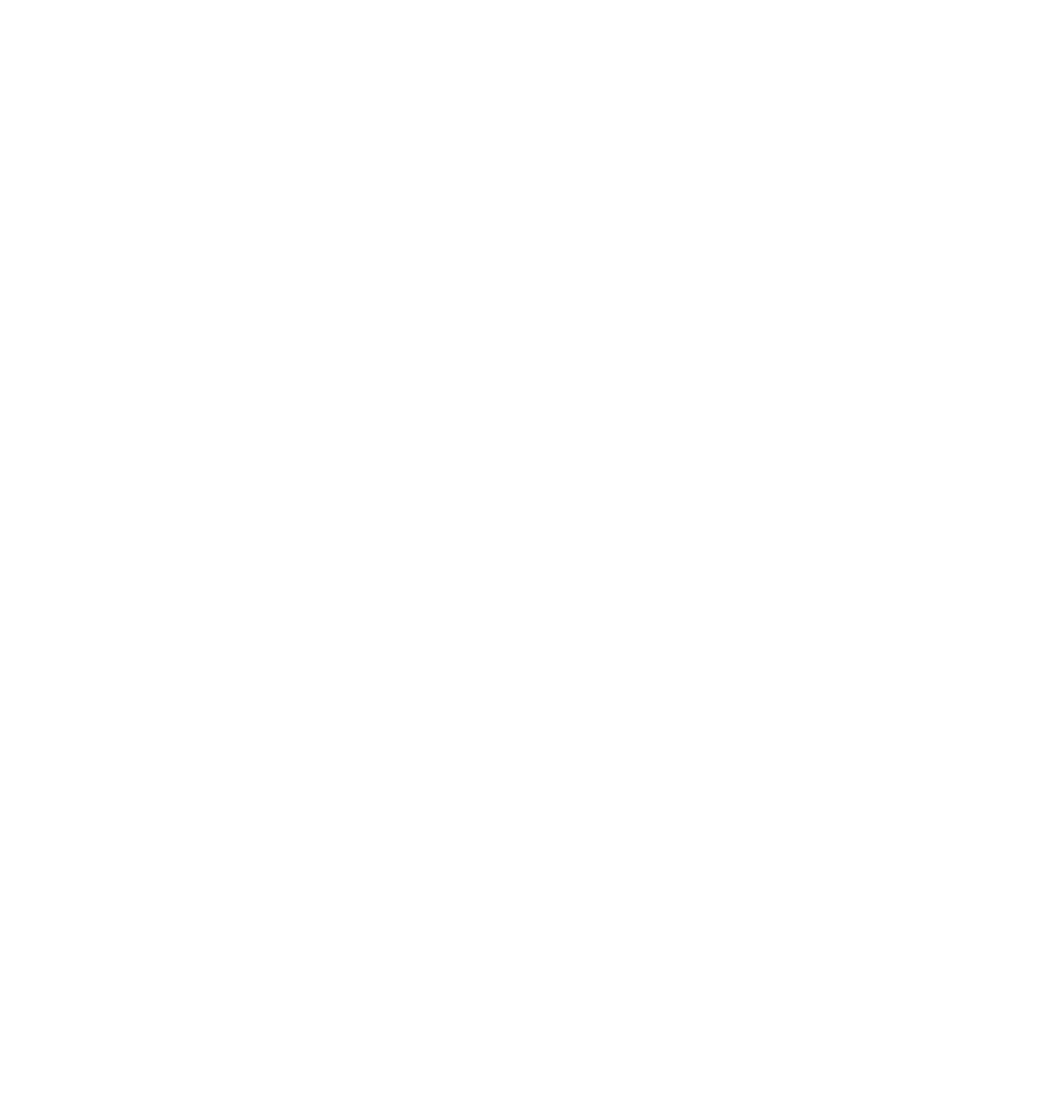
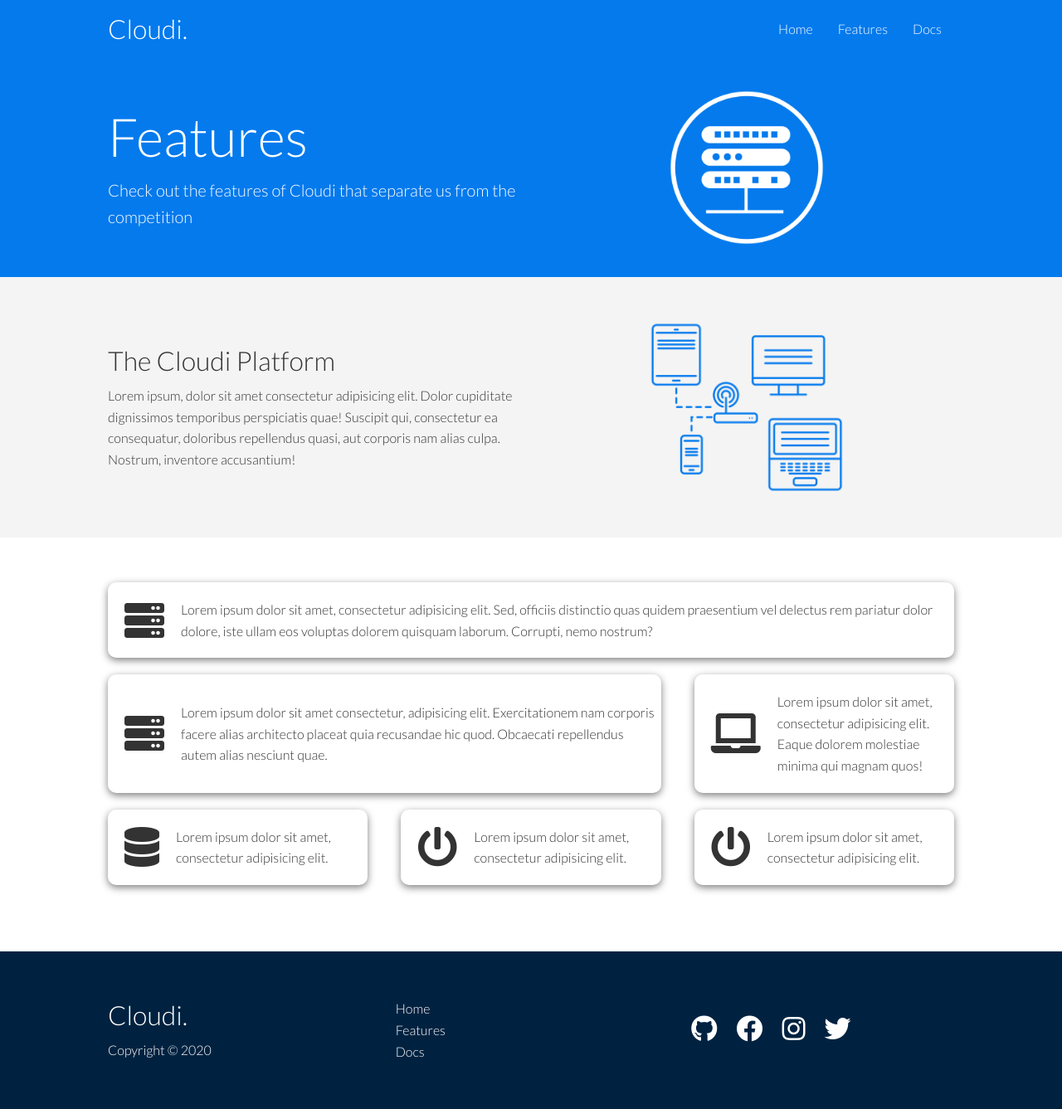
Before and after one commit to andrewphm/cloudi, a plain HTML site: page features.html in a window 1280 px wide. Shown: the whole page at 83% size. Before the commit the page ends 800 px from the top, so only its background shows below. Drawn offline with Linux system fonts and the light colour scheme.

Commit message:
Finish features page

```diff
--- a/css/style.css
+++ b/css/style.css
@@ -232,7 +232,36 @@ img {
 }
 
 
-/*      Footer      */
+/*    Features     */
+.features-head img {
+    width: 200px;
+    justify-self: center;
+}
+
+.sub-head img {
+    width: 250px;
+    justify-self: center;
+}
+
+.features-main .card > i {
+    margin: auto 20px;
+}
+
+.features-main .grid {
+    grid-template-columns: repeat(3, 1fr);
+    padding: 30px;
+}
+
+.features-main .grid >*:first-child {
+    grid-column: 1 / span 3;
+}
+
+.features-main .grid >*:nth-child(2) {
+    grid-column: 1 / span 2;
+}
+
+
+/*      Footer     */
 
 footer {
     margin-top: 50px;
@@ -249,3 +278,58 @@ footer nav a {
 footer nav a i {
     color: white;
 }
+
+.footer .social a {
+    margin: 0 10px;
+}
+
+
+/* Tablets and under */
+@media (max-width: 768px) {
+    .grid,
+    .showcase .grid,
+    .stats .grid,
+    .cli .grid,
+    .cloud .grid {
+        grid-template-columns: 1fr;
+    }
+
+    .showcase {
+        height: auto;
+    }
+
+    .showcase-text {
+        text-align: center;
+        margin-top: 40px;
+    }
+
+    .showcase-form {
+        justify-self: center;
+        margin: auto;
+    }
+
+    .cli img {
+        grid-column: 1;
+    }
+
+    .cli .grid {
+        text-align: center;
+    }
+
+}
+
+/*       Mobile        */
+@media (max-width: 500px) {
+    .navbar {
+        height: 110px;
+    }
+
+    .navbar .flex {
+        flex-direction: column;
+    }
+
+    .navbar ul {
+        padding: 10px;
+        background-color: rgba(0, 0, 0, 0.1);
+    }
+}
--- a/features.html
+++ b/features.html
@@ -0,0 +1,113 @@
+<!DOCTYPE html>
+<html lang="en">
+<head>
+    <meta charset="UTF-8">
+    <meta http-equiv="X-UA-Compatible" content="IE=edge">
+    <meta name="viewport" content="width=device-width, initial-scale=1.0">
+
+    <link rel="stylesheet" href="https://cdnjs.cloudflare.com/ajax/libs/font-awesome/5.15.3/css/all.min.css" integrity="sha512-iBBXm8fW90+nuLcSKlbmrPcLa0OT92xO1BIsZ+ywDWZCvqsWgccV3gFoRBv0z+8dLJgyAHIhR35VZc2oM/gI1w==" crossorigin="anonymous" referrerpolicy="no-referrer" />
+
+    <title>Cloudi | Cloud Hosting For Everyone</title>
+    <link rel="stylesheet" href="css/utilities.css">
+    <link rel="stylesheet" href="css/style.css">
+</head>
+
+<body>
+    <!--Navbar-->
+    <div class="navbar">
+        <div class="container flex">
+            <h1 class="logo">Cloudi.</h1>
+
+            <nav>
+                <ul>
+                    <li><a href="index.html">Home</a></li>
+                    <li><a href="features.html">Features</a></li>
+                    <li><a href="docs.html">Docs</a></li>
+                </ul>
+            </nav>
+
+        </div>
+    </div>
+
+    <!-- Head -->
+    <section class="features-head bg-primary py-3">
+        <div class="container grid">
+            <div>
+                <h1 class="xl">Features</h1>
+                <p class="lead">Check out the features of Cloudi that separate us from the competition</p>
+            </div>
+            <img src="images/server.png" alt="">
+        </div>
+    </section>
+
+    <!-- Sub-head -->
+    <section class="sub-head bg-light py-3">
+        <div class="container grid">
+            <div>
+                <h2 class="md">The Cloudi Platform</h2>
+                <p>Lorem ipsum, dolor sit amet consectetur adipisicing elit. Dolor cupiditate dignissimos temporibus perspiciatis quae! Suscipit qui, consectetur ea consequatur, doloribus repellendus quasi, aut corporis nam alias culpa. Nostrum, inventore accusantium!</p>
+            </div>
+            <img src="images/server2.png" alt="">
+        </div>
+    </section>
+
+    <!-- Features main -->
+
+    <section class="features-main my-2">
+        <div class="container grid">
+            <div class="card flex">
+                <i class="fas fa-server fa-3x"></i>
+                <p>Lorem ipsum dolor sit amet, consectetur adipisicing elit. Sed, officiis distinctio quas quidem praesentium vel delectus rem pariatur dolor dolore, iste ullam eos voluptas dolorem quisquam laborum. Corrupti, nemo nostrum?</p>
+            </div>
+            <div class="card flex">
+                <i class="fas fa-server fa-3x"></i>
+                <p>Lorem ipsum dolor sit amet consectetur, adipisicing elit. Exercitationem nam corporis facere alias architecto placeat quia recusandae hic quod. Obcaecati repellendus autem alias nesciunt quae.</p>
+            </div>
+            <div class="card flex">
+                <i class="fas fa-laptop fa-3x"></i>
+                <p>Lorem ipsum dolor sit amet, consectetur adipisicing elit. Eaque dolorem molestiae minima qui magnam quos!</p>
+            </div>
+            <div class="card flex">
+                <i class="fas fa-database fa-3x"></i>
+                <p>Lorem ipsum dolor sit amet, consectetur adipisicing elit. </p>
+            </div>
+            <div class="card flex">
+                <i class="fas fa-power-off fa-3x"></i>
+                <p>Lorem ipsum dolor sit amet, consectetur adipisicing elit.</p>
+            </div>
+            <div class="card flex">
+                <i class="fas fa-power-off fa-3x"></i>
+                <p>Lorem ipsum dolor sit amet, consectetur adipisicing elit.</p>
+            </div>
+        </div>
+    </section>
+
+
+    <!-- Footer -->
+    <footer class="footer bg-dark py-5">
+        <div class="container grid">
+            <div>
+                <h1>Cloudi.</h1>
+                <p>Copyright &copy; 2020</p>
+            </div>
+            <nav>
+                <ul>
+                    <li><a href="index.html">Home</a></li>
+                    <li><a href="features.html">Features</a></li>
+                    <li><a href="docs.html">Docs</a></li>
+                </ul>
+            </nav>
+            <div class="social">
+                <a href="#"><i style="color:white;" class="fab fa-github fa-2x"></i></a>
+                <a href="#"><i style="color:white;" class="fab fa-facebook fa-2x"></i></a>
+                <a href="#"><i style="color:white;" class="fab fa-instagram fa-2x"></i></a>
+                <a href="#"><i style="color:white;" class="fab fa-twitter fa-2x"></i></a>
+            </div>
+        </div>
+
+    </footer>
+
+
+
+</body>
+</html>
```
